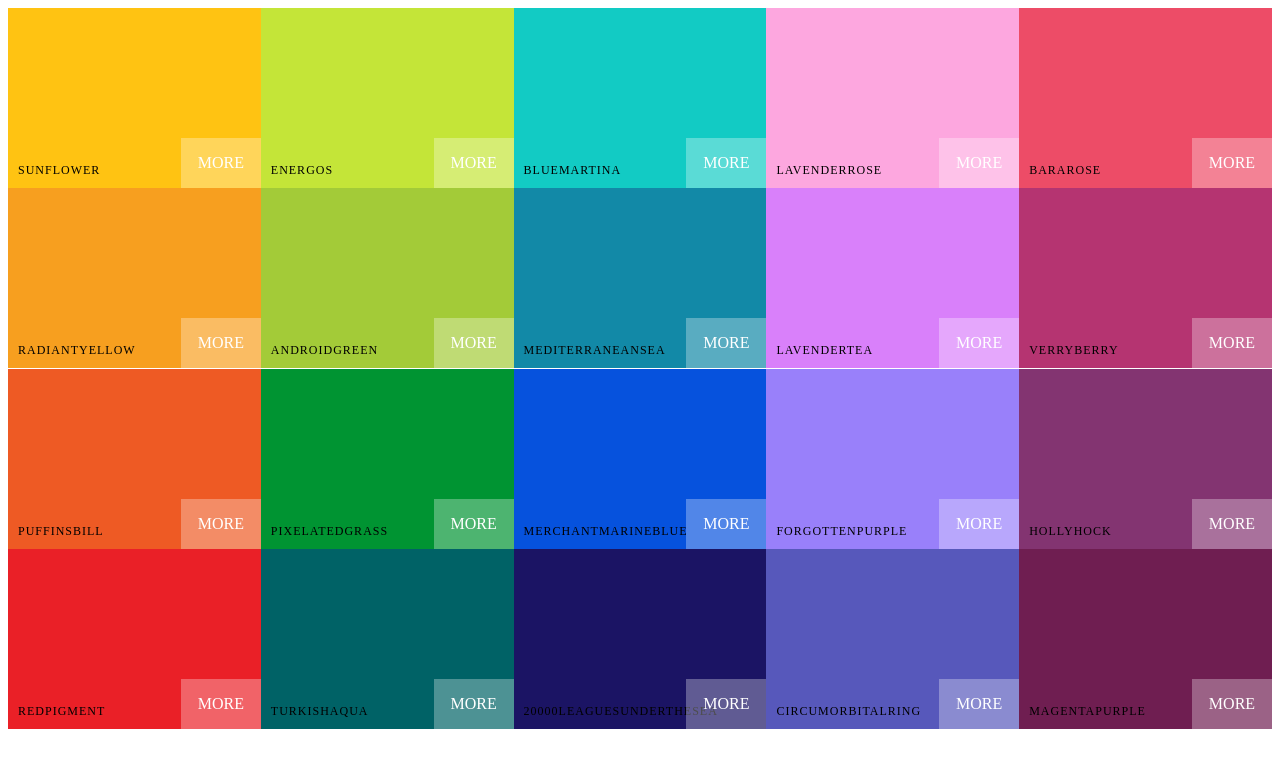
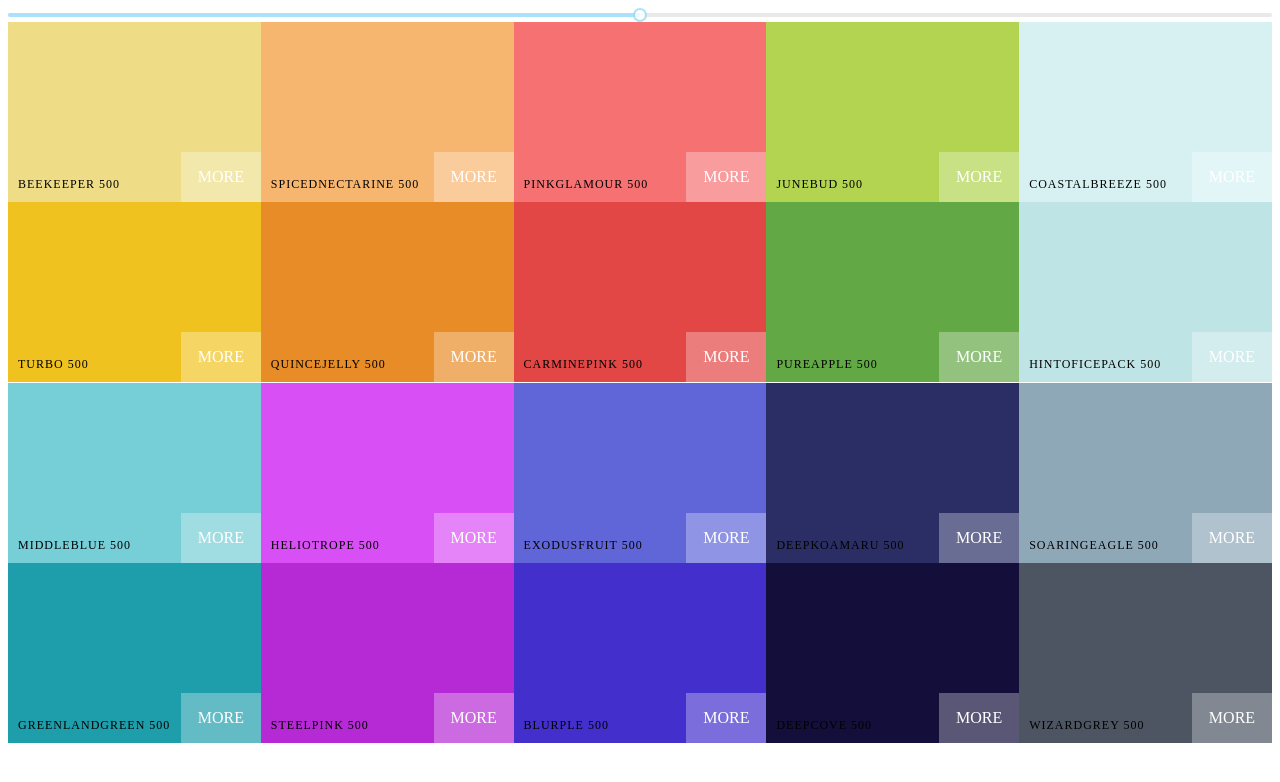
Before and after one commit to danimalcrackrz/color-app, a React (Create React App) app: page / in a window 1280 px wide. Shown: the top 782 px of the page. Built offline with nearby package versions, Linux system fonts and the light colour scheme.

Commit message:
add unstyled slider

```diff
--- a/package.json
+++ b/package.json
@@ -7,6 +7,7 @@
     "@testing-library/react": "^13.1.1",
     "@testing-library/user-event": "^13.5.0",
     "chroma-js": "^2.4.2",
+    "rc-slider": "^10.0.0",
     "react": "^18.1.0",
     "react-copy-to-clipboard": "^5.1.0",
     "react-dom": "^18.1.0",
--- a/src/App.js
+++ b/src/App.js
@@ -3,10 +3,9 @@
 import {generatePalette} from './colorHelpers'
 
 function App() {
-  console.log(generatePalette(seedColors[2]))
   return (
     <>
-      <Palette {...seedColors[2]}/>
+      <Palette palette={generatePalette(seedColors[4])}/>
     </>
   );
 }
--- a/src/Palette.js
+++ b/src/Palette.js
@@ -1,15 +1,30 @@
-import React from 'react'
+import React, { useState } from 'react'
 import ColorBox from './ColorBox'
+import Slider from 'rc-slider'
+import 'rc-slider/assets/index.css'
 import './Palette.css'
 
-export default function Palette({colors}) {
+export default function Palette({palette}) {
 
-  const colorBoxes = colors.map(color => {
-    return <ColorBox key={color.name} name={color.name} background={color.color} />
+  const [level, setLevel] = useState(500)
+
+  const colorBoxes = palette.colors[level].map(color => {
+    return <ColorBox key={color.name} name={color.name} background={color.hex} />
   })
+
+  const changeLevel = (level) => {
+    setLevel(level)
+  }
 
   return (
     <div className='Palette'>
+      <Slider
+        defaultValue={level}
+        min={100}
+        max={900}
+        step={100}
+        onChange={changeLevel}
+      />
       {/* Navbar goes here */}
       <div className='Palette-colors'>{colorBoxes}</div>
       {/* footer eventually */}
```
Also changed, not shown: 1 other file (tests, documents, lock files or other folders).
